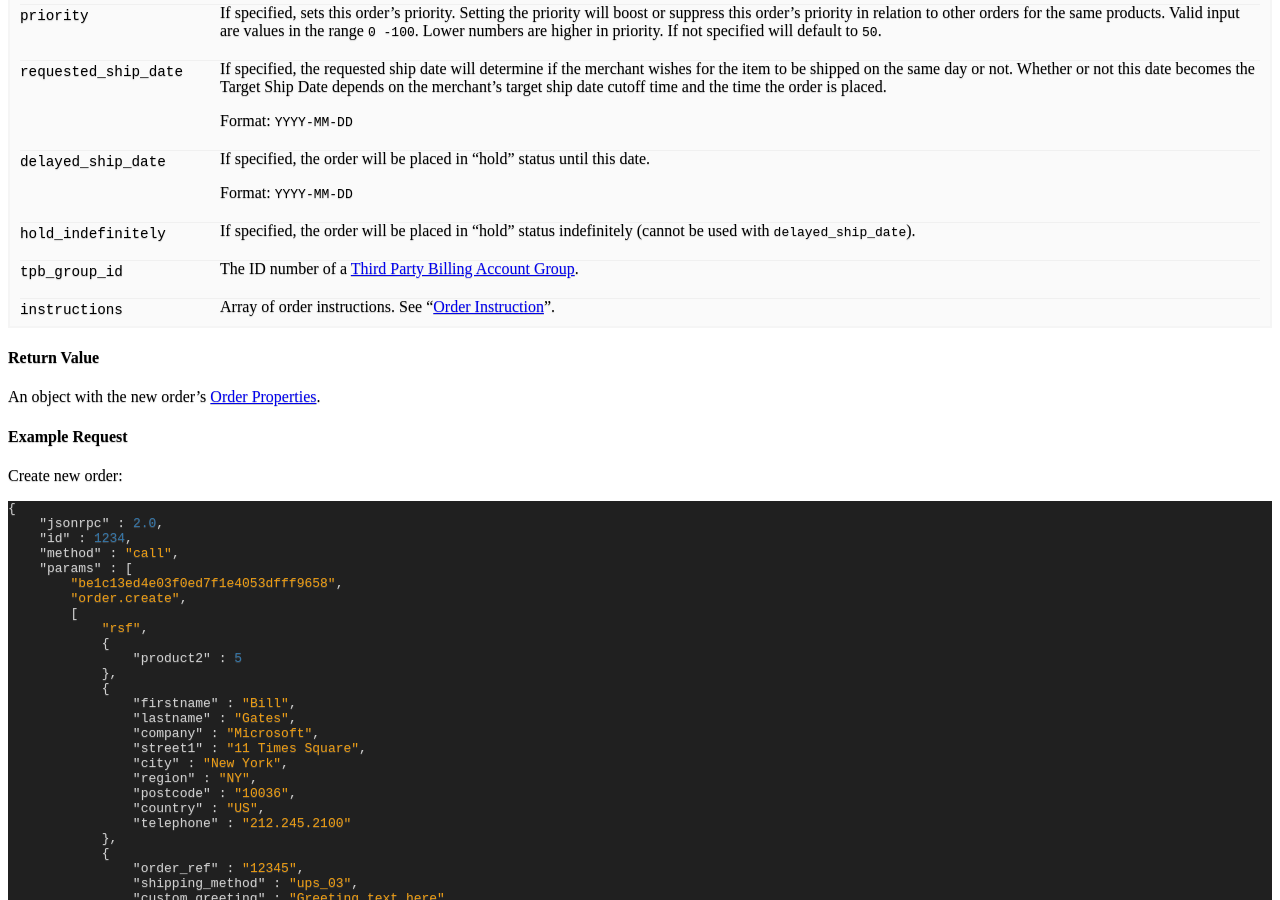
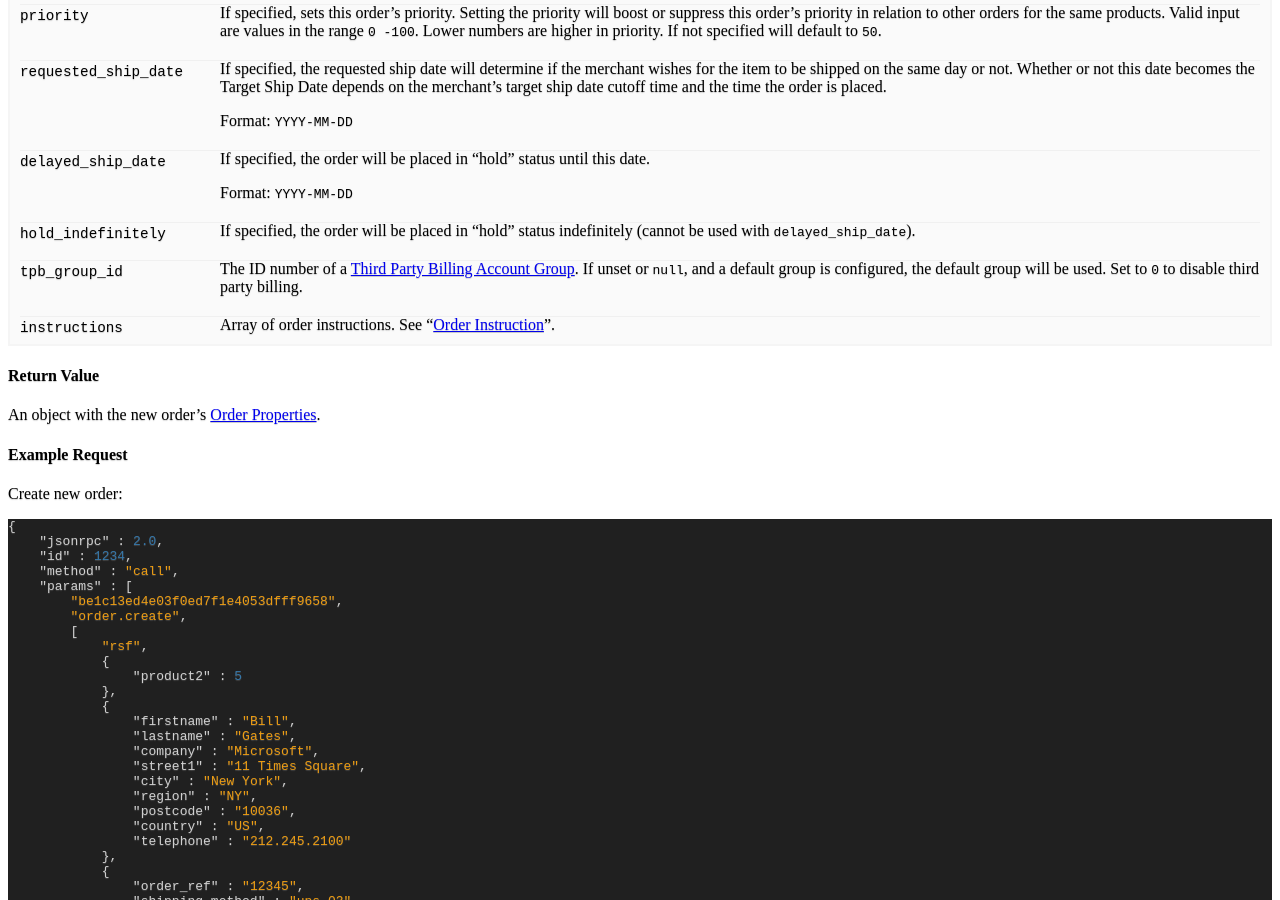
Before and after one commit to ShipStream/shipstream.github.io, a Jekyll site: the page built from _posts/2014-07-25-order.md, in a window 1280 px wide and 900 px high, scrolled down 2884 px. Built offline with Jekyll 4.4.1, drawn with Linux system fonts in a browser that asks for light colours; a style sheet for code colours, icons or effects is not loaded; some of the changed text lies outside the part shown.

Commit message:
Document tpb_group_id options introduced with default TPB groups.

```diff
--- a/_posts/2014-07-25-order.md
+++ b/_posts/2014-07-25-order.md
@@ -176,7 +176,7 @@ hold_indefinitely
 : If specified, the order will be placed in "hold" status indefinitely (cannot be used with `delayed_ship_date`).
 
 tpb_group_id
-: The ID number of a <a href="/ref/third-party-billing-group.html">Third Party Billing Account Group</a>.
+: The ID number of a <a href="/ref/third-party-billing-group.html">Third Party Billing Account Group</a>. If unset or <code>null</code>, and a default group is configured, the default group will be used.  Set to <code>0</code> to disable third party billing.
 
 instructions
 : Array of order instructions. See "<a href="#order_instruction">Order Instruction</a>".
@@ -1002,7 +1002,7 @@ Attempt to cancel all items on an order:
     </tr>
     <tr>
         <th>tpb_group_id</th>
-        <td>The ID number of a <a href="/ref/third-party-billing-group.html">Third Party Billing Account Group</a>.</td>
+        <td>The ID number of a <a href="/ref/third-party-billing-group.html">Third Party Billing Account Group</a>. If unset or <code>null</code>, and a default group is configured, then the default group will be used.  Set to <code>0</code> to disable third party billing.</td>
     </tr>
     <tr>
         <th>created_at</th>
```
